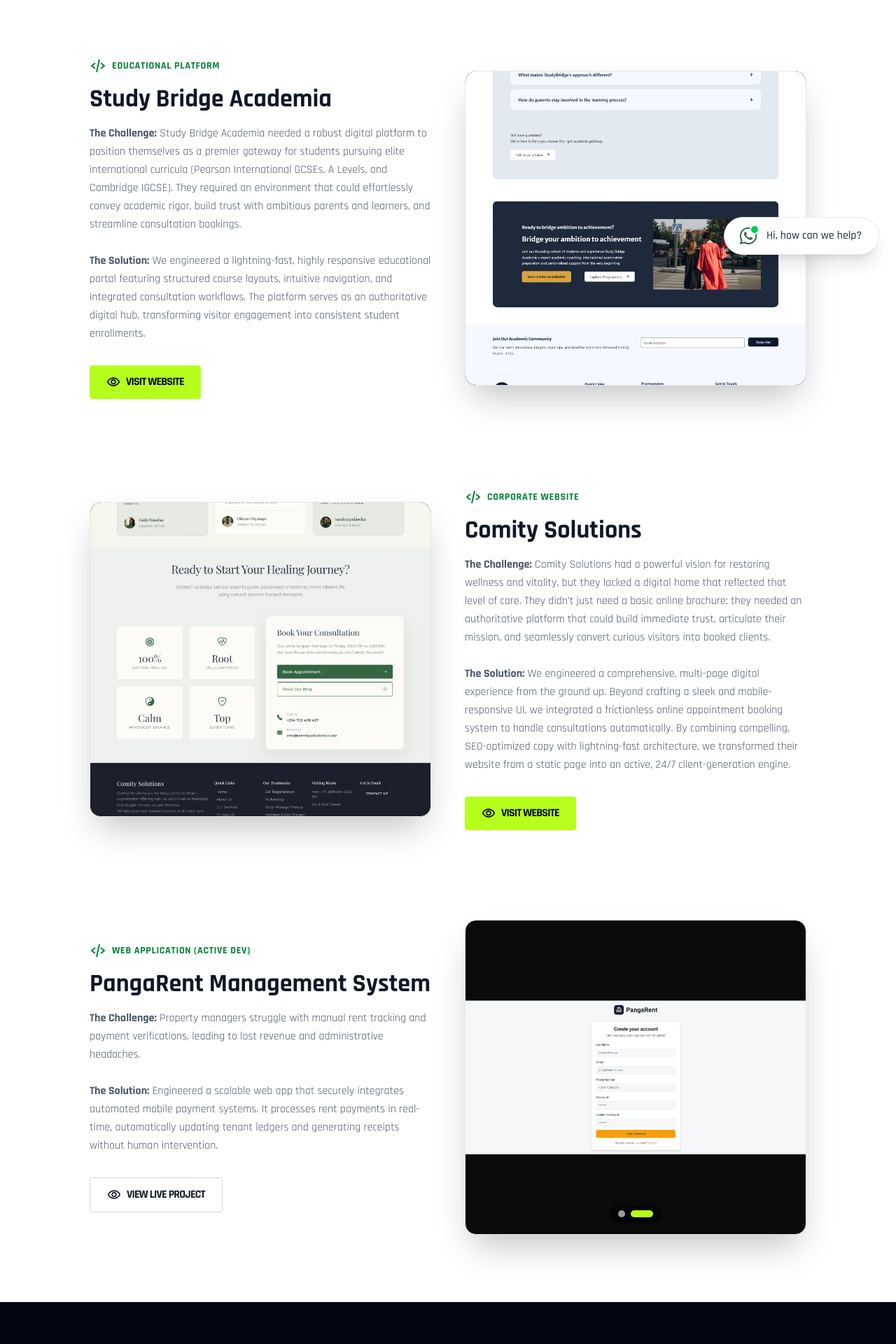
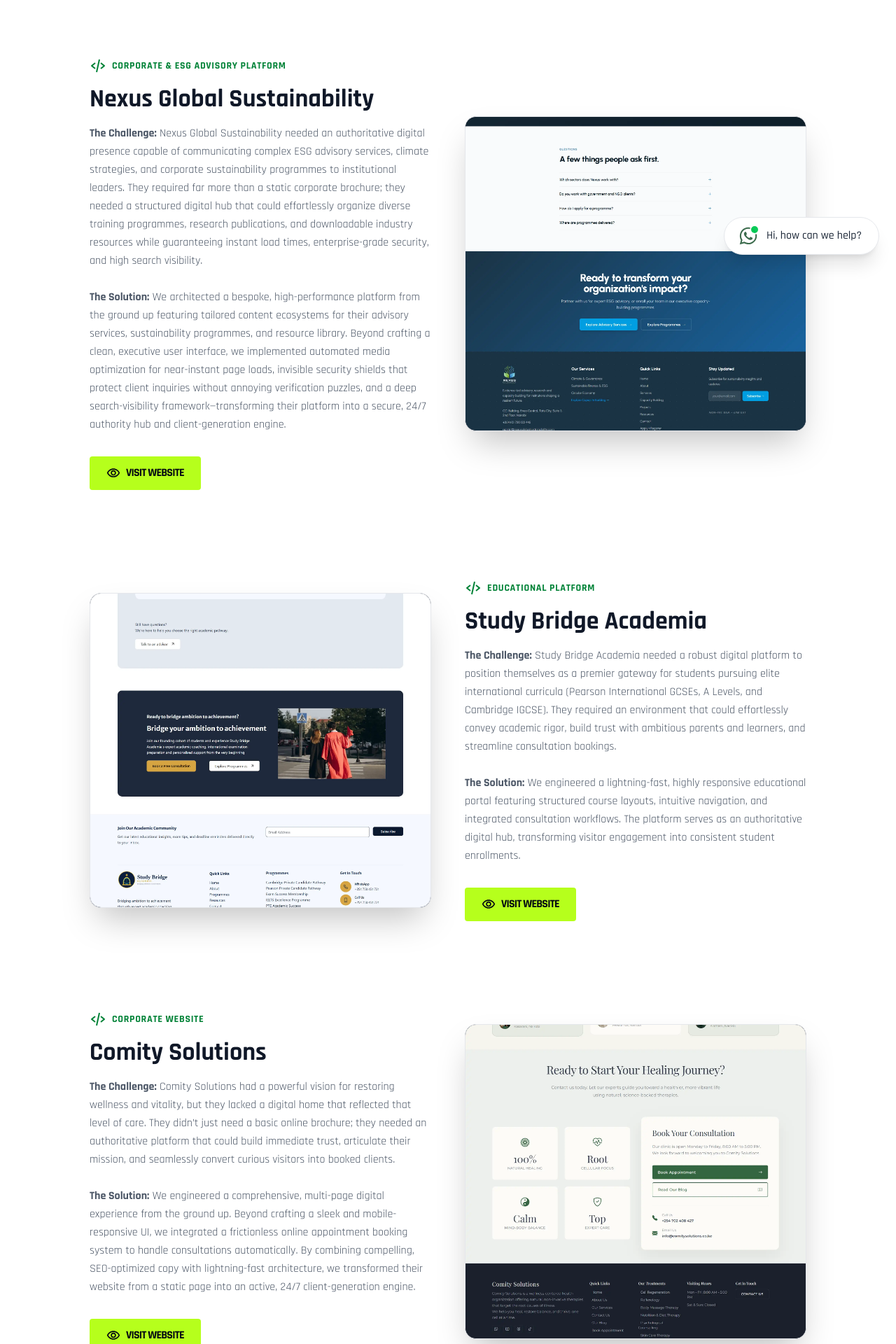
Before and after one commit to Ken-Mwirigi/wiriq-website, a Next.js app: page /portfolio in a window 1280 px wide. Shown: the part 340-2260 px from the top of the page at 70% size. Built offline with nearby package versions, Linux system fonts and the light colour scheme.

Commit message:
Updated portfolio Nexus

```diff
--- a/app/portfolio/page.tsx
+++ b/app/portfolio/page.tsx
@@ -24,10 +24,38 @@
           </p>
         </div>
 
-
-        {/* --- PROJECT 1: STUDY BRIDGE ACADEMIA (Text Left, Image Right) --- */}
+        {/* --- PROJECT 1: NEXUS GLOBAL SUSTAINABILITY (Text Left, Image Right) --- */}
         <div className="grid grid-cols-1 lg:grid-cols-2 gap-12 items-center mb-32">
           <div className="order-2 lg:order-1">
+            <div className="flex items-center space-x-2 text-green-700 dark:text-[#b6ff1c] mb-4">
+              <BiCodeAlt className="w-6 h-6" />
+              <span className="text-sm font-bold uppercase tracking-wider">Corporate & ESG Advisory Platform</span>
+            </div>
+            <h2 className="text-3xl md:text-4xl font-bold text-gray-900 dark:text-white mb-4">
+              Nexus Global Sustainability
+            </h2>
+            <p className="text-gray-600 dark:text-gray-400 mb-8 leading-relaxed">
+              <strong>The Challenge:</strong> Nexus Global Sustainability needed an authoritative digital presence capable of communicating complex ESG advisory services, climate strategies, and corporate sustainability programmes to institutional leaders. They required far more than a static corporate brochure; they needed a structured digital hub that could effortlessly organize diverse training programmes, research publications, and downloadable industry resources while guaranteeing instant load times, enterprise-grade security, and high search visibility.<br/><br/>
+              <strong>The Solution:</strong> We architected a bespoke, high-performance platform from the ground up featuring tailored content ecosystems for their advisory services, sustainability programmes, and resource library. Beyond crafting a clean, executive user interface, we implemented automated media optimization for near-instant page loads, invisible security shields that protect client inquiries without annoying verification puzzles, and a deep search-visibility framework—transforming their platform into a secure, 24/7 authority hub and client-generation engine.
+            </p>
+
+            <a href="https://nexusglobalsustainability.com/" target="_blank" rel="noopener noreferrer" className="inline-flex items-center justify-center gap-2 px-6 py-3 font-bold uppercase tracking-tighter rounded bg-[#b6ff1c] text-gray-950 hover:bg-white transition-all duration-300">
+              <MdOutlineVisibility className="w-5 h-5" /> Visit Website
+            </a>
+          </div>
+
+          <div className="order-1 lg:order-2 w-full">
+             <ProjectShowcase image="/images/nexus-image.webp" />
+          </div>
+        </div>
+
+        {/* --- PROJECT 2: STUDY BRIDGE ACADEMIA (Image Left, Text Right) --- */}
+        <div className="grid grid-cols-1 lg:grid-cols-2 gap-12 items-center mb-32">
+          <div className="w-full order-1 lg:order-1">
+             <ProjectShowcase image="/images/Studybridge-2.webp" />
+          </div>
+
+          <div className="order-2 lg:order-2">
             <div className="flex items-center space-x-2 text-green-700 dark:text-[#b6ff1c] mb-4">
               <BiCodeAlt className="w-6 h-6" />
               <span className="text-sm font-bold uppercase tracking-wider">Educational Platform</span>
@@ -44,21 +72,11 @@
               <MdOutlineVisibility className="w-5 h-5" /> Visit Website
             </a>
           </div>
-
-          <div className="order-1 lg:order-2 w-full">
-             {/* Passes just ONE image to the auto-scroller */}
-             <ProjectShowcase image="/images/Studybridge-2.webp" />
-          </div>
         </div>
 
-        {/* --- PROJECT 2: COMITY SOLUTIONS (Image Left, Text Right) --- */}
+        {/* --- PROJECT 3: COMITY SOLUTIONS (Text Left, Image Right) --- */}
         <div className="grid grid-cols-1 lg:grid-cols-2 gap-12 items-center mb-32">
-
-          <div className="w-full order-1 lg:order-1">
-             <ProjectShowcase image="/images/comity-1.webp" />
-          </div>
-
-          <div className="order-2 lg:order-2">
+          <div className="order-2 lg:order-1">
             <div className="flex items-center space-x-2 text-green-700 dark:text-[#b6ff1c] mb-4">
               <BiCodeAlt className="w-6 h-6" />
               <span className="text-sm font-bold uppercase tracking-wider">Corporate Website</span>
@@ -76,13 +94,22 @@
             </a>
           </div>
 
+          <div className="order-1 lg:order-2 w-full">
+             <ProjectShowcase image="/images/comity-1.webp" />
+          </div>
         </div>
 
+        {/* --- PROJECT 4: PANGARENT (Image Slider Left, Text Right) --- */}
+        <div className="grid grid-cols-1 lg:grid-cols-2 gap-12 items-center">
+          <div className="w-full order-1 lg:order-1">
+             {/* Passes an ARRAY of images to the horizontal slider */}
+             <ProjectSlider images={[
+               "/images/pangarent-1.webp",
+               "/images/pangarent-2.webp",
+             ]} />
+          </div>
 
-        {/* --- PROJECT 3: PANGARENT (Text Left, Image Slider Right) --- */}
-        <div className="grid grid-cols-1 lg:grid-cols-2 gap-12 items-center">
-
-          <div className="order-2 lg:order-1">
+          <div className="order-2 lg:order-2">
             <div className="flex items-center space-x-2 text-green-700 dark:text-[#b6ff1c] mb-4">
               <BiCodeAlt className="w-6 h-6" />
               <span className="text-sm font-bold uppercase tracking-wider">Web Application (Active Dev)</span>
@@ -99,15 +126,6 @@
               <MdOutlineVisibility className="w-5 h-5" /> View Live Project
             </a>
           </div>
-
-          <div className="order-1 lg:order-2 w-full">
-             {/* Passes an ARRAY of images to the horizontal slider */}
-             <ProjectSlider images={[
-               "/images/pangarent-1.webp",
-               "/images/pangarent-2.webp",
-             ]} />
-          </div>
-
         </div>
 
       </div>
```
Also changed, not shown: public/images/nexus-image.webp (added).
